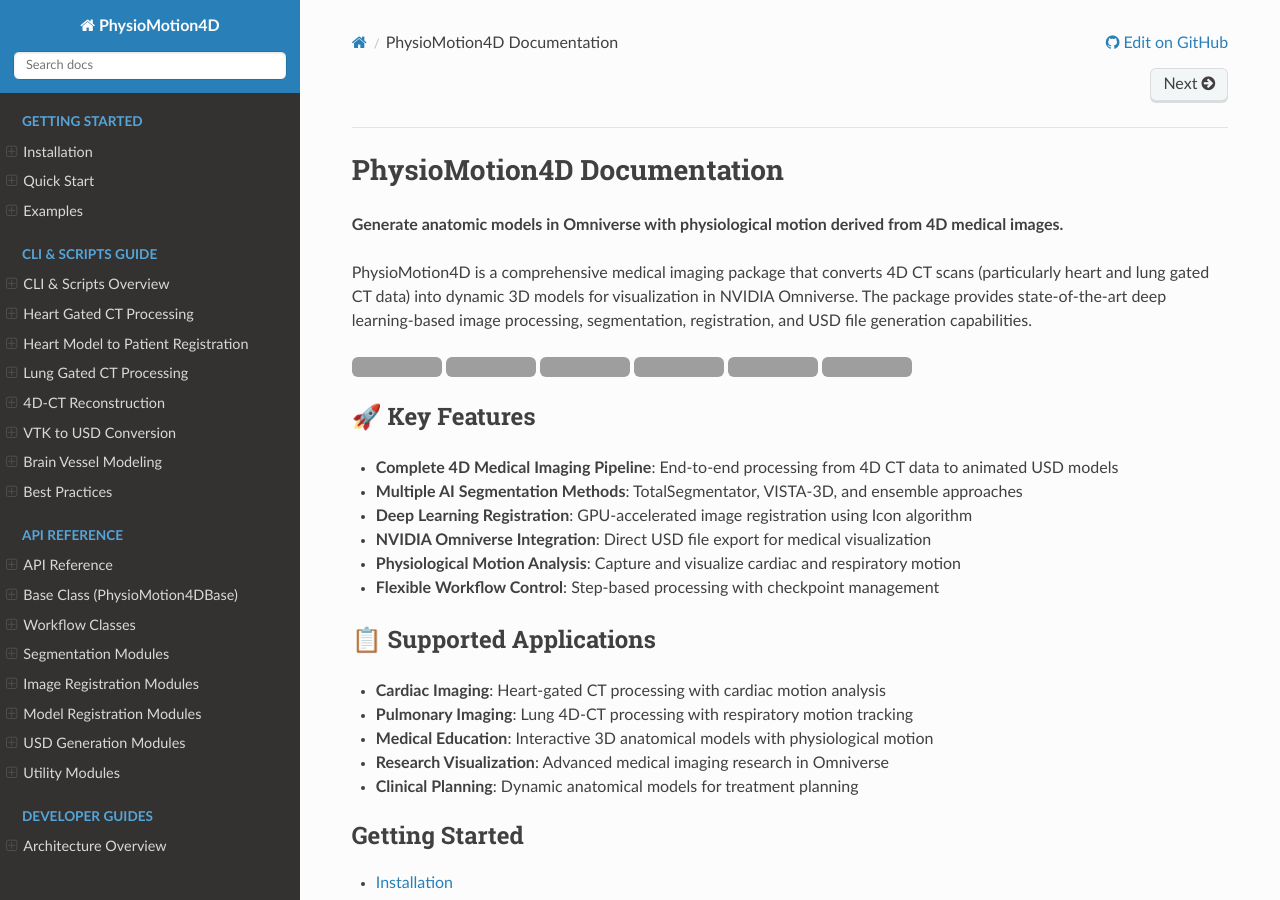
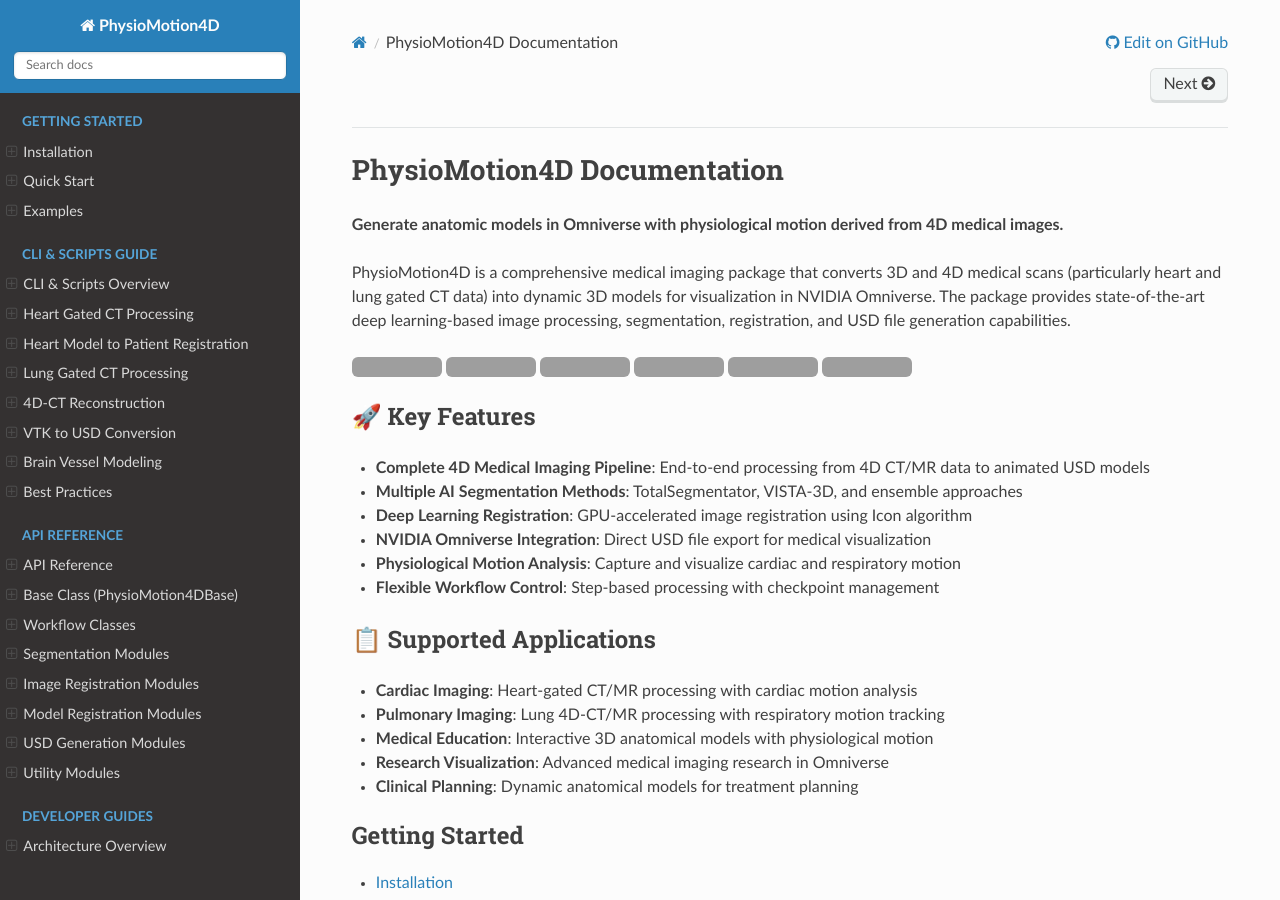
Before and after one commit to aylward/physiomotion4d, a Sphinx documentation site: the page built from docs/index.rst, in a window 1280 px wide and 900 px high, cut to the strip 0-900 px from the top of the window. Built offline with Sphinx 7.4.7 and the Read the Docs theme 3.1.0, drawn with Linux system fonts in a browser that asks for light colours; grey boxes are pictures that could not be loaded.

Commit message:
ENH: Clarify work is not limited to CT (#14)
Co-authored-by: Stephen Aylward <saylward@nvidia.com>

```diff
--- a/docs/index.rst
+++ b/docs/index.rst
@@ -6,7 +6,7 @@
 
 **Generate anatomic models in Omniverse with physiological motion derived from 4D medical images.**
 
-PhysioMotion4D is a comprehensive medical imaging package that converts 4D CT scans (particularly heart and lung gated CT data) into dynamic 3D models for visualization in NVIDIA Omniverse. The package provides state-of-the-art deep learning-based image processing, segmentation, registration, and USD file generation capabilities.
+PhysioMotion4D is a comprehensive medical imaging package that converts 3D and 4D medical scans (particularly heart and lung gated CT data) into dynamic 3D models for visualization in NVIDIA Omniverse. The package provides state-of-the-art deep learning-based image processing, segmentation, registration, and USD file generation capabilities.
 
 .. image:: https://img.shields.io/pypi/v/physiomotion4d.svg
    :target: https://pypi.org/project/physiomotion4d/
@@ -35,7 +35,7 @@
 🚀 Key Features
 ===============
 
-* **Complete 4D Medical Imaging Pipeline**: End-to-end processing from 4D CT data to animated USD models
+* **Complete 4D Medical Imaging Pipeline**: End-to-end processing from 4D CT/MR data to animated USD models
 * **Multiple AI Segmentation Methods**: TotalSegmentator, VISTA-3D, and ensemble approaches
 * **Deep Learning Registration**: GPU-accelerated image registration using Icon algorithm
 * **NVIDIA Omniverse Integration**: Direct USD file export for medical visualization
@@ -45,8 +45,8 @@
 📋 Supported Applications
 ==========================
 
-* **Cardiac Imaging**: Heart-gated CT processing with cardiac motion analysis
-* **Pulmonary Imaging**: Lung 4D-CT processing with respiratory motion tracking
+* **Cardiac Imaging**: Heart-gated CT/MR processing with cardiac motion analysis
+* **Pulmonary Imaging**: Lung 4D-CT/MR processing with respiratory motion tracking
 * **Medical Education**: Interactive 3D anatomical models with physiological motion
 * **Research Visualization**: Advanced medical imaging research in Omniverse
 * **Clinical Planning**: Dynamic anatomical models for treatment planning
```
